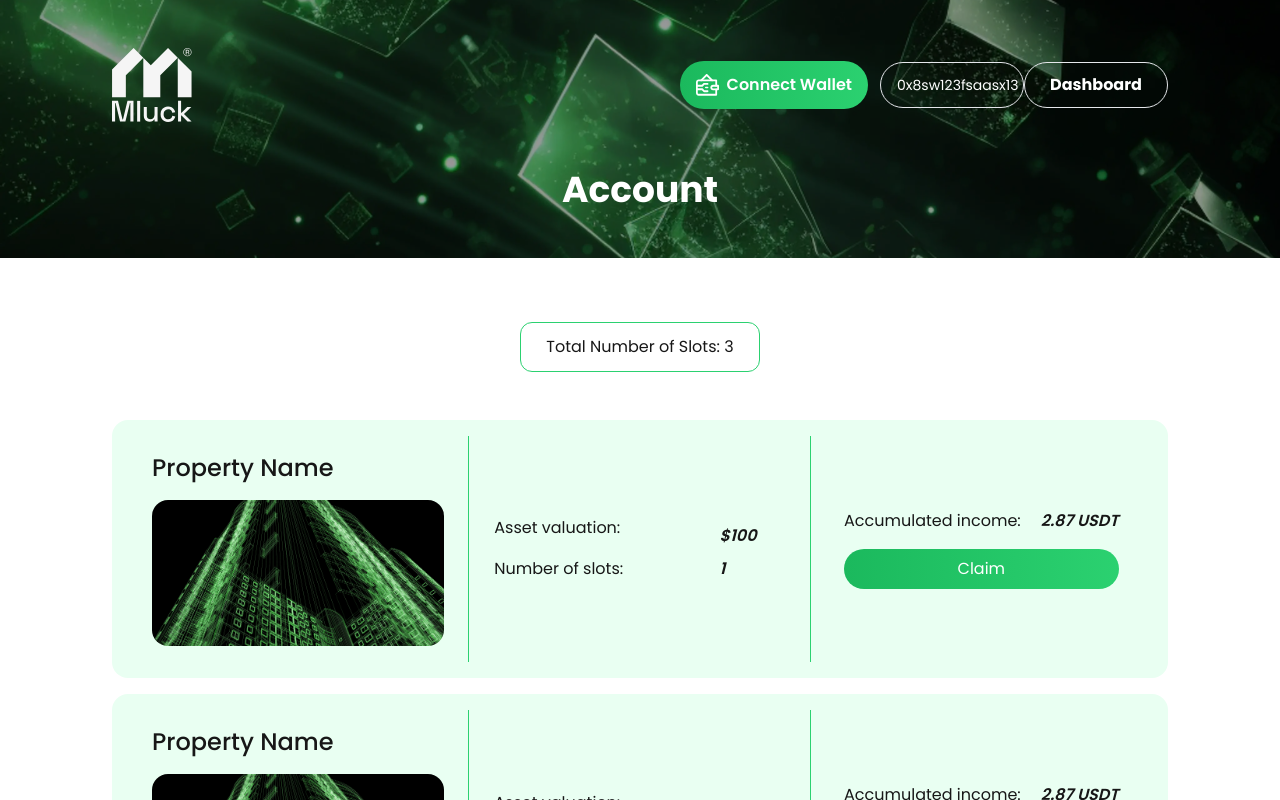
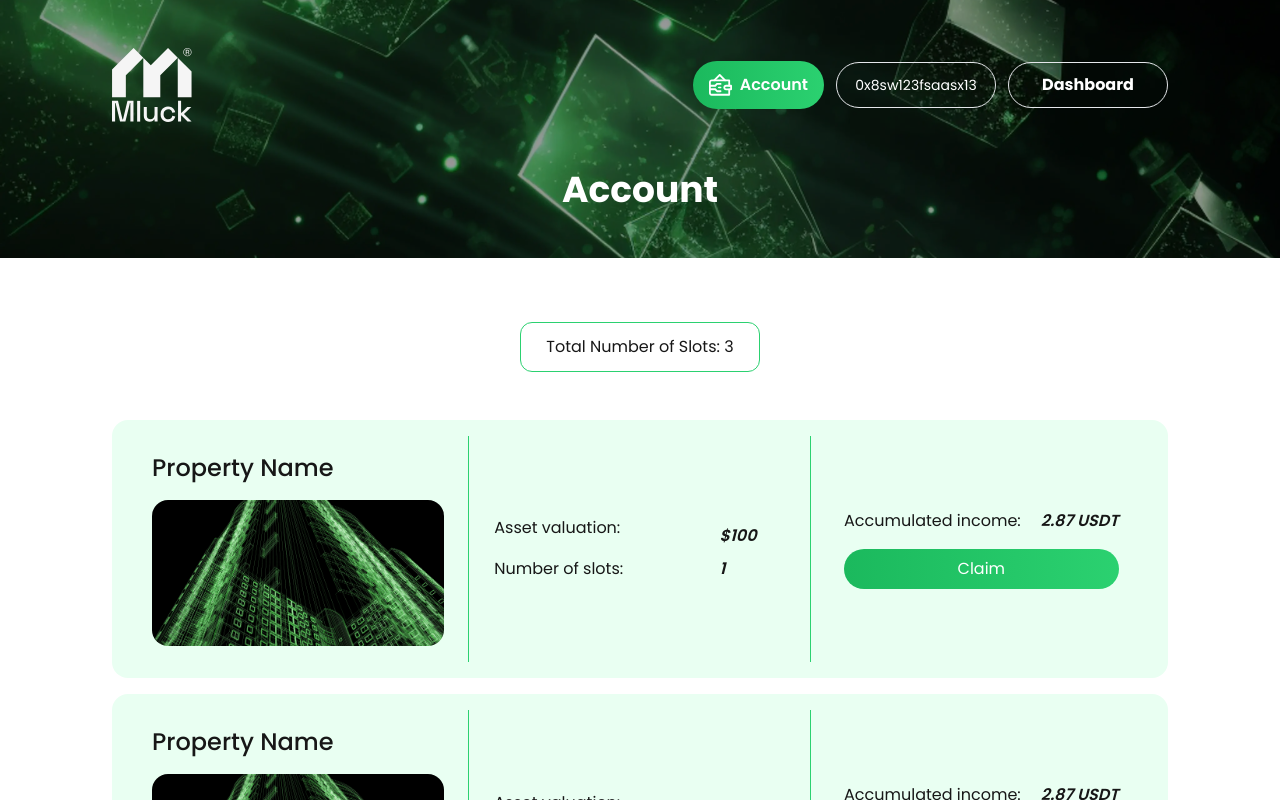
Before and after one commit to farhad-zada/app.mluck.io, a Next.js app: page /account in a window 1280 px wide. Both pictures are taken after a click on the button "Connect Wallet". Shown: the top 800 px of the page. Built offline with nearby package versions, Linux system fonts and the light colour scheme.

Commit message:
fix color

```diff
--- a/app/components/Header.tsx
+++ b/app/components/Header.tsx
@@ -31,21 +31,23 @@ export default function Header({ title }: { title: string }) {
                   alt="Digital Wallet"
                   className="h-4 md:h-auto"
                 />
-                <span className="ml-2">Connect Wallet</span>
+                <span className="ml-2">
+                  {wallet ? "Account" : "Connect Wallet"}
+                </span>
               </button>
             </div>
           </div>
           {wallet && (
             <div
-              className="items-center justify-between lg:justify-start gap-3 mb-6 lg:mb-0 grow-0"
+              className="items-center flex justify-between lg:justify-start gap-3 mb-6 lg:mb-0 grow-0"
               id="wallet"
             >
-              <div className="p-3 text-white border rounded-2xl md:rounded-3xl py-2 px-3 md:py-3 md:px-4 inline-block text-sm text-center w-36">
+              <div className="p-3 text-white border rounded-2xl md:rounded-3xl py-2 px-3 md:py-3 md:px-4 inline-block text-sm text-center w-40">
                 0x8sw123fsaasx13
               </div>
               <Link
                 href="#"
-                className="p-3 text-white border rounded-2xl md:rounded-3xl py-2 px-6 md:py-[10px] md:px-6 inline-block font-bold text-center w-36 text-sm md:text-base"
+                className="p-3 text-white border rounded-2xl md:rounded-3xl py-2 px-6 md:py-[10px] md:px-6 inline-block font-bold text-center w-40 text-sm md:text-base"
               >
                 Dashboard
               </Link>
--- a/app/globals.css
+++ b/app/globals.css
@@ -19,3 +19,7 @@ body {
   background: var(--background);
   font-family: var(--font-poppins), Arial, Helvetica, sans-serif;
 }
+
+html {
+  color-scheme: light;
+}
--- a/app/layout.tsx
+++ b/app/layout.tsx
@@ -1,17 +1,17 @@
 import type { Metadata } from "next";
-import { Poppins } from 'next/font/google';
+import { Poppins } from "next/font/google";
 import "./globals.css";
 
 const poppins = Poppins({
-  subsets: ['latin'],
-  weight: ['100', '200', '300', '400', '500', '600', '700', '800', '900'],
-  variable: '--font-poppins',
+  subsets: ["latin"],
+  weight: ["100", "200", "300", "400", "500", "600", "700", "800", "900"],
+  variable: "--font-poppins",
 });
 
 export const metadata: Metadata = {
   title: "Create Next App",
   description: "Generated by create next app",
-  icons: ['/assets/mluckfavicons-01.svg']
+  icons: ["/assets/mluckfavicons-01.svg"],
 };
 
 export default function RootLayout({
@@ -20,12 +20,8 @@ export default function RootLayout({
   children: React.ReactNode;
 }>) {
   return (
-    <html lang="en">
-      <body
-        className={`${poppins.variable} antialiased`}
-      >
-        {children}
-      </body>
+    <html lang="en" data-theme="light">
+      <body className={`${poppins.variable} antialiased`}>{children}</body>
     </html>
   );
 }
```
